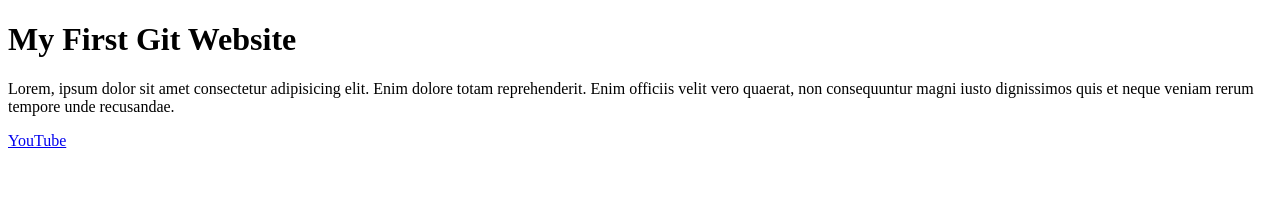
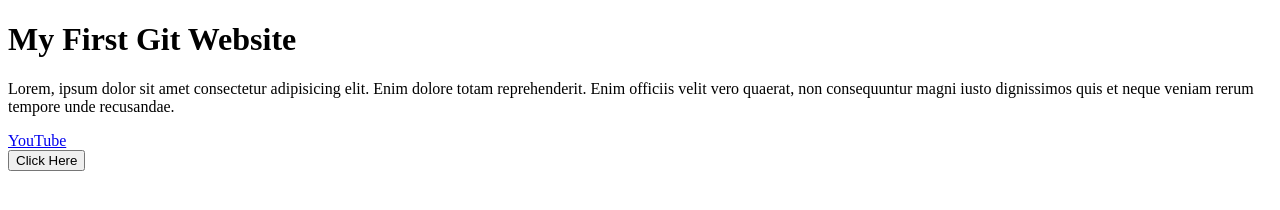
Before and after one commit to mdmehedi129/my-first-website, a plain HTML site: page index.html in a window 1280 px wide. Drawn offline with Linux system fonts and the light colour scheme.

Commit message:
added awesome button brance

```diff
--- a/index.html
+++ b/index.html
@@ -15,5 +15,7 @@
       recusandae.
     </p>
     <a href="http://youtube.com">YouTube</a>
+    <br />
+    <button>Click Here</button>
   </body>
 </html>
```
